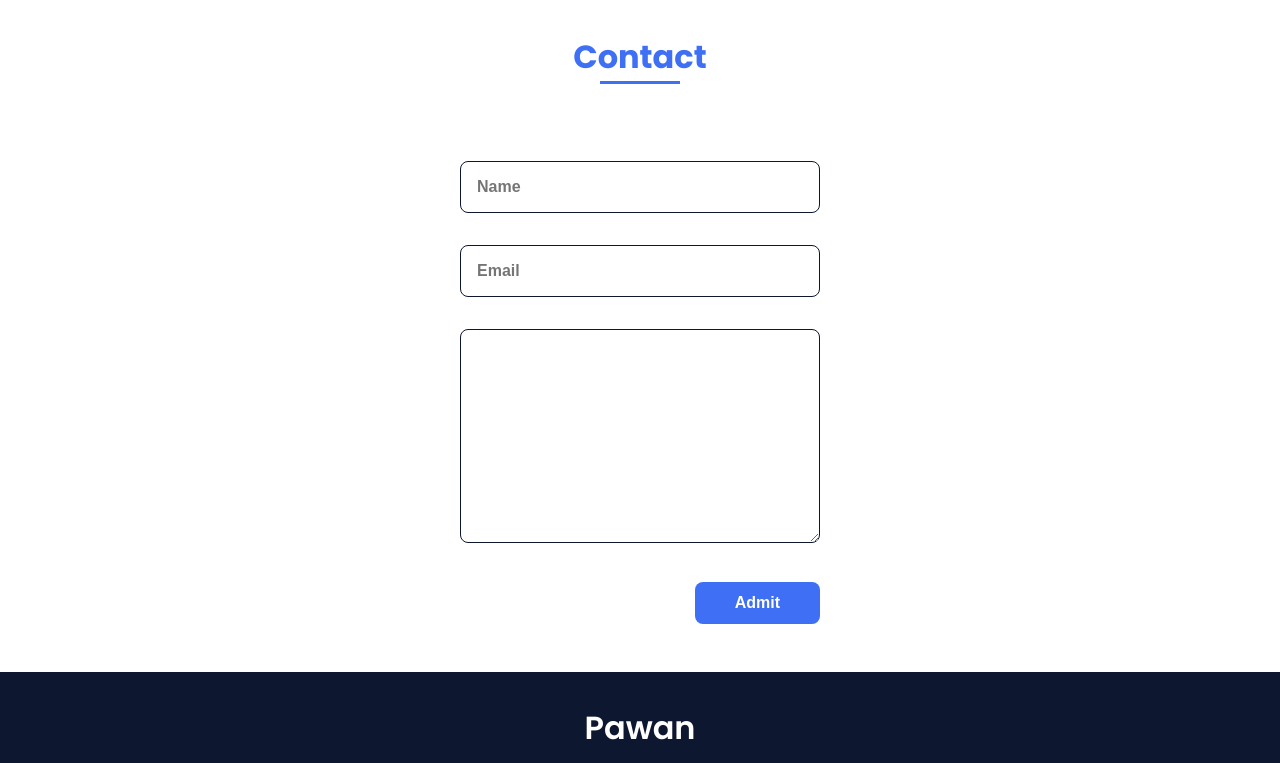
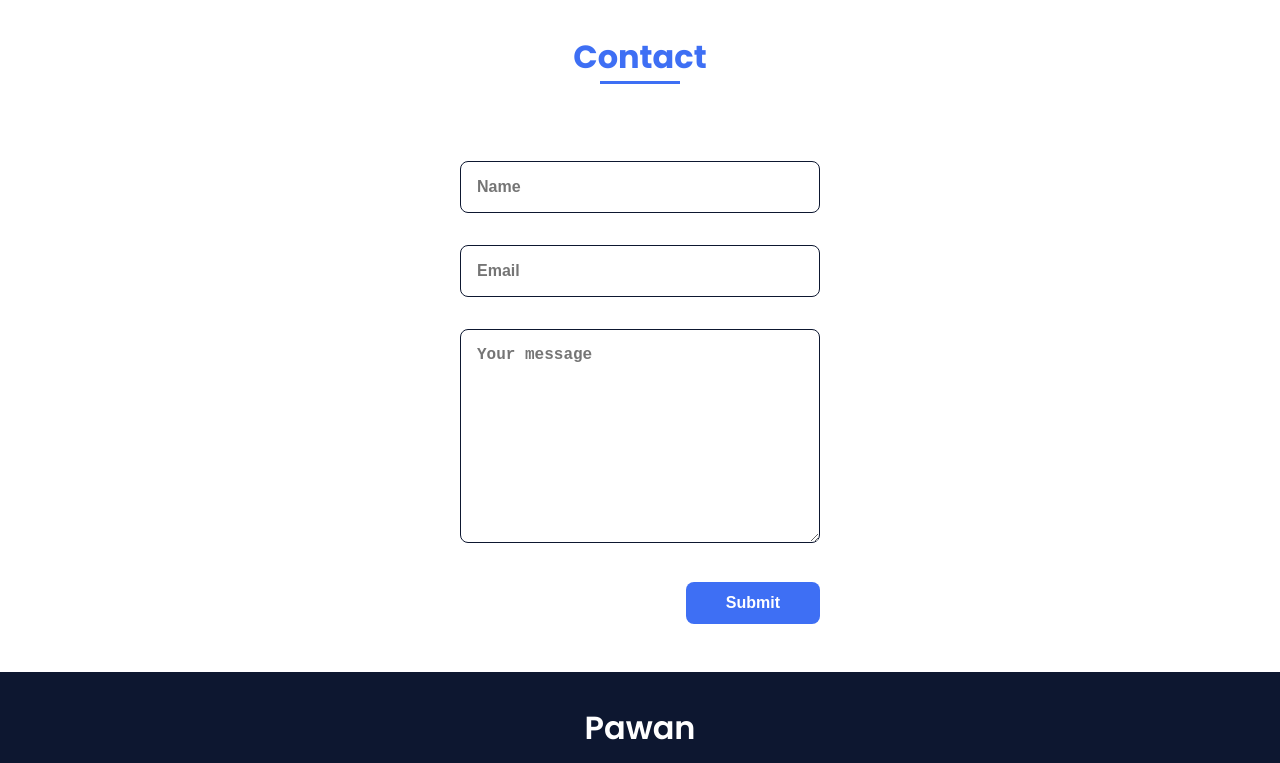
Before and after one commit to pawanmishraa/PORTFOLIO, a plain HTML site: page index.html in a window 1280 px wide. Shown: the part 2660-3423 px from the top of the page. Drawn offline with nearby package versions, Linux system fonts and the light colour scheme.

Commit message:
Change in index.html

```diff
--- a/index.html
+++ b/index.html
@@ -159,12 +159,15 @@
         <section class="contact section" id="contact">
             <h2 class="section-title">Contact</h2>
             <div class="contact__container bd-grid">
-                <form action="" class="contact__form">
-                    <input type="text" placeholder="Name" class="contact__input">
-                    <input type="mail" placeholder="Email" class="contact__input">
-                    <textarea name="" id="" cols="0" rows="10" class="contact__input"></textarea>
-                    <input type="submit" value="Admit"class="contact__button button">
+                <form action="https://api.web3forms.com/submit" method="post" class="contact__form">
+                    <input type="hidden" name="access_key" value="b05c9fd2-63b3-47ff-97a1-e2ac893c0e58">
+
+                    <input type="text" name="name" placeholder="Name" class="contact__input" required>
+                    <input type="email" name="email" placeholder="Email" class="contact__input" required>
+                    <textarea name="message" id="" cols="30" rows="10" class="contact__input" placeholder="Your message" required></textarea>
+                    <input type="submit" value="Submit" class="contact__button button">
                 </form>
+
             </div>
         </section>
     </main>
```
